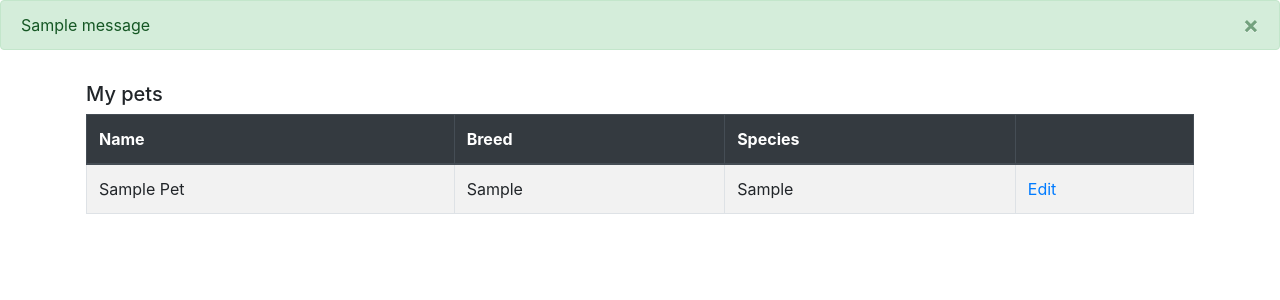
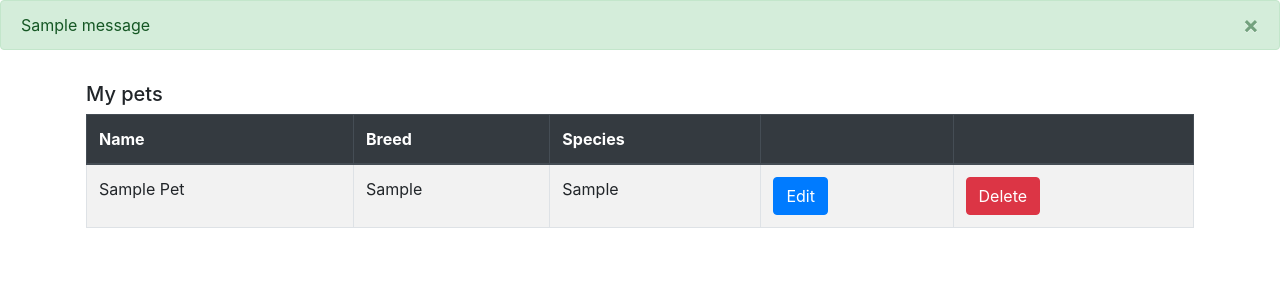
Before and after one commit to Eorate/petsrus, a Flask app: page / in a window 1280 px wide. Shown: the part 56-356 px from the top of the page. Run offline with Flask 2, Linux system fonts and the light colour scheme; a user stored in the database is signed in; tables that the repository leaves empty hold one stand-in row (values such as "Sample post"); one stand-in notice (Sample message) is shown; some libraries are stand-ins or nearby versions.

Commit message:
Delete Pet records
- Ensure we can delete individual pet records.
- Add unit tests to check /delete view

```diff
--- a/petsrus/templates/base.html
+++ b/petsrus/templates/base.html
@@ -24,7 +24,7 @@
   <!-- Categories: success (green), info (blue), warning (yellow), danger (red) -->
   {% if messages %}
     {% for category, message in messages %}
-      <div class="alert alert-{{ category }} alert-dismissible">
+      <div class="alert alert-{{ category }} alert-dismissible fade show">
           <button type="button" class="close" data-dismiss="alert">&times;</button>
           {{ message }}
       </div>
--- a/petsrus/templates/index.html
+++ b/petsrus/templates/index.html
@@ -38,6 +38,7 @@
                 <th>Breed</th>
                 <th>Species</th>
                 <th>&nbsp;</th>
+                <th>&nbsp;</th>
               </tr>
             </thead>
             <tbody>
@@ -46,12 +47,52 @@
                   <td>{{pet.name|title}}</td>
                   <td>{{pet.breed|title}}</td>
                   <td>{{pet.species|title}}</td>
-                  <td><a href="/pets/{{pet.id}}">Edit</a></td>
+                  <td><a href="/pets/{{pet.id}}" class="btn btn-primary" role="button">Edit</a></td>
+                  <td><button
+                          type="button"
+                          class="btn btn-danger"
+                          data-toggle="modal"
+                          data-target="#myModal{{pet.id}}"
+                          data-keyboard="true"
+                          data-focus="true"
+                      >
+                        Delete
+                      </button>
+                  </td>
+                  <!-- https://stackoverflow.com/questions/22071042/dynamic-bootstrap-modal-within-a-loop -->
+                  <!-- The Modal -->
+                  <div class="modal fade" id="myModal{{pet.id}}">
+                    <div class="modal-dialog modal-lg">
+                      <div class="modal-content">
+
+                        <form class="modal-content" action="{{ url_for('delete_pets', pet_id=pet.id) }}" method=post>
+                        <!-- Modal Header -->
+                        <div class="modal-header">
+                          <h4 class="modal-title">Delete Pet</h4>
+                          <button type="button" class="close" data-dismiss="modal">&times;</button>
+                        </div>
+
+                        <!-- Modal body -->
+                        <div class="modal-body">
+                            Are you sure you want to delete <b>{{pet.name}}</b>?
+                        </div>
+
+                        <!-- Modal footer -->
+                        <div class="modal-footer">
+                          <button type="button" class="btn btn-secondary" data-dismiss="modal">Cancel</button>
+                          <button type="submit" class="btn btn-danger">Delete</button>
+                        </div>
+
+                        </form>
+                      </div>
+                    </div>
+                  </div>
               </tr>
             {% endfor %}
             </tbody>
             </table>
         </div>
+
     {% else %}
         No pets found.
     {% endif %}
--- a/petsrus/views/main.py
+++ b/petsrus/views/main.py
@@ -97,6 +97,18 @@ def edit_pets(pet_id):
         return redirect(url_for("index"))
 
 
+# https://dzone.com/articles/flask-101-filtering-searches-and-deleting-data
+@app.route("/delete/<int:pet_id>", methods=["POST"])
+@login_required
+def delete_pets(pet_id):
+    if request.method == "POST":
+        pet = db_session.query(Pet).get(pet_id)
+        db_session.delete(pet)
+        db_session.commit()
+        flash("Deleted Pet Details", "success")
+        return redirect(url_for("index"))
+
+
 @app.route("/", methods=["GET", "POST"])
 def index():
     form = LoginForm(request.form)
--- a/requirements.txt
+++ b/requirements.txt
@@ -7,3 +7,4 @@ Flask-WTF==0.14.2
 gunicorn==20.0.4
 psycopg2==2.8.2
 SQLAlchemy==1.3.4
+Werkzeug==0.16.0
```
Also changed, not shown: petsrus/tests/test_views.py (+40 -0 lines), 1 other file.
